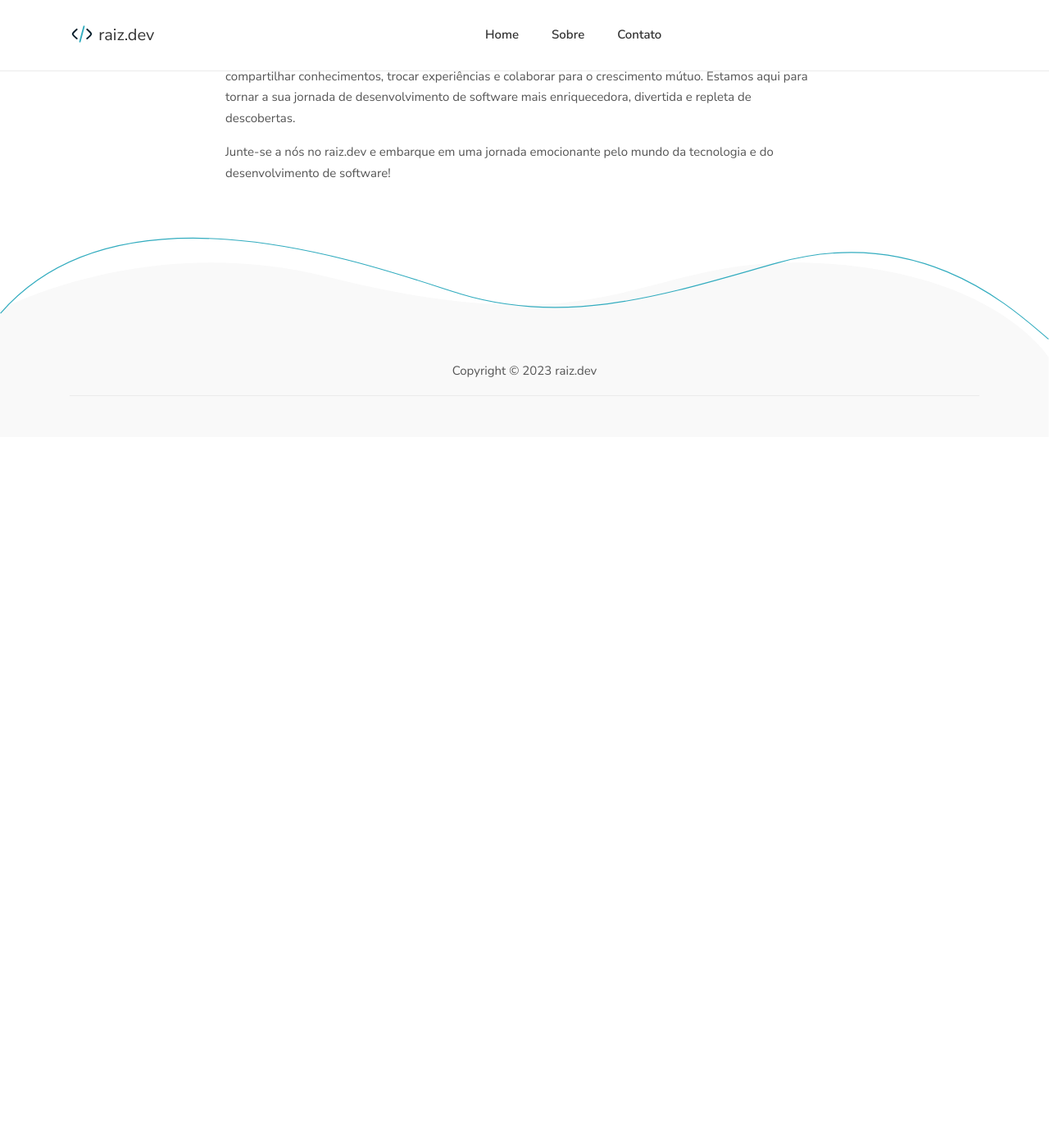
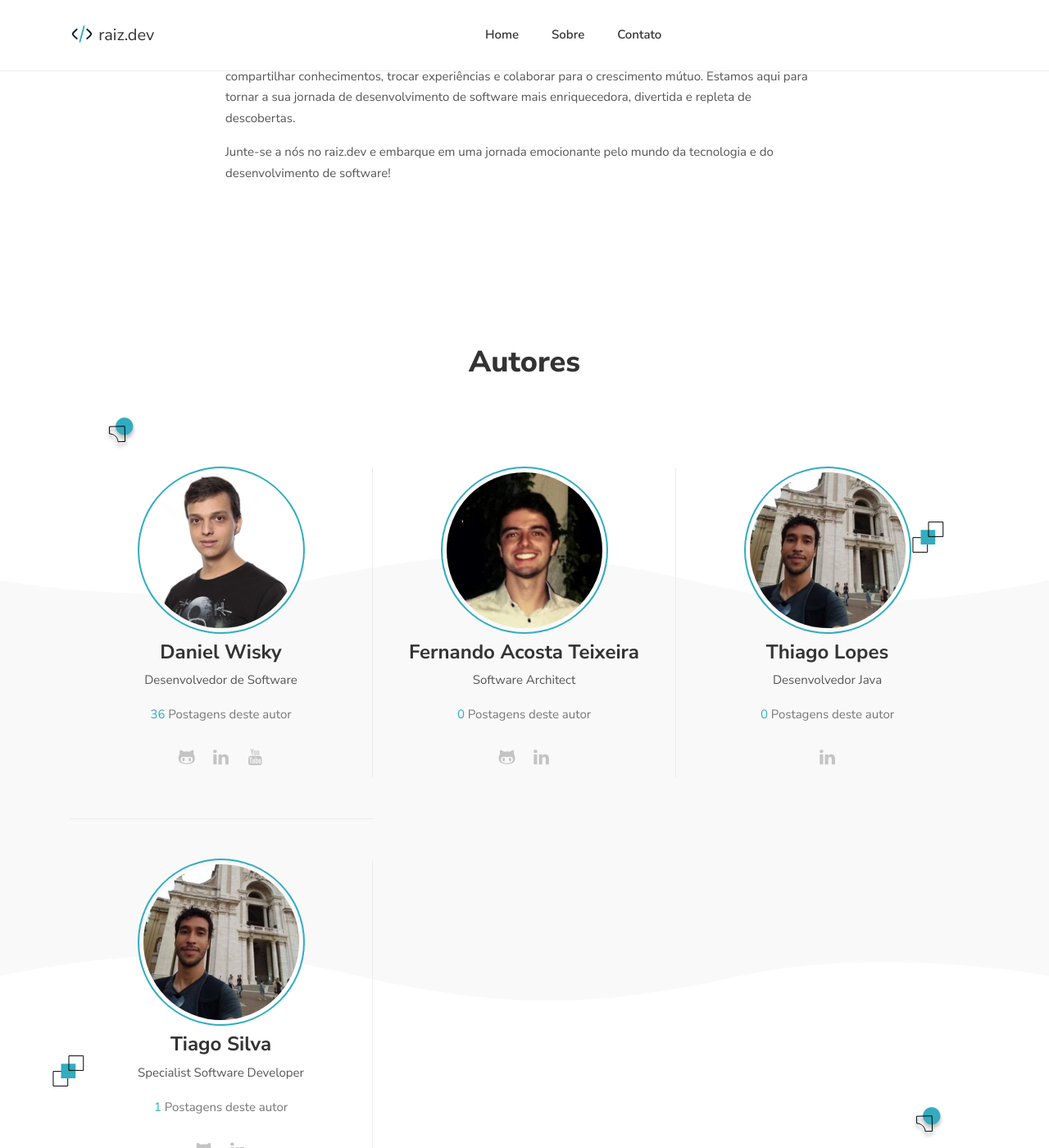
Before and after one commit to raiz-developer/raiz-developer.github.io, a Jekyll site: the page built from sobre.html, in a window 1280 px wide and 1400 px high, scrolled down 751 px. Shown: the whole window at 82% size. Built offline with Jekyll 4.4.1, drawn with Linux system fonts in a browser that asks for light colours; before the commit the page ends 1284 px from its top, so only the background shows below that.

Commit message:
update authors

```diff
--- /dev/null
+++ b/_authors/fernandoacosta.md
@@ -0,0 +1,4 @@
+---
+layout: author
+title: "Fernando Acosta Teixeira"
+---
--- /dev/null
+++ b/_authors/thiagolopes.md
@@ -0,0 +1,4 @@
+---
+layout: author
+title: "Thiago Lopes"
+---
--- a/_includes/widgets/authors.html
+++ b/_includes/widgets/authors.html
@@ -1,6 +1,6 @@
 <div class="widget widget-author">
     <h4 class="widget-title">Autores</h4>
-    {% assign authors = (site.data.authors | sort) %}
+    {% assign authors = site.data.authors | sort %}
     {% for author in authors %}
     <div class="media align-items-center">
         <div class="mr-3">
--- /dev/null
+++ b/_layouts/about.html
@@ -0,0 +1,100 @@
+---
+layout: default
+---
+
+{% include banner.html type="nav" %}
+
+<section class="section-sm">
+    <div class="container">
+        <div class="row">
+            <div class="col-lg-8 mx-auto">
+                {{ content }}
+            </div>
+        </div>
+    </div>
+</section>
+
+<section class="section wave">
+    <img src="/assets/img/backgrounds/wave-bg.svg" class="wave-bg">
+    <div class="container">
+        <div class="row justify-content-around align-items-center">
+            <div class="col-12 mb-5 text-center">
+                <h2>Autores</h2>
+            </div>
+        </div>
+
+        <div class="row no-gutters">
+            {% assign authors = site.data.authors | sort %}
+            {% for author in authors %}
+            <div class="col-lg-4 col-sm-6 author-block">
+                <div class="author-card text-center">
+
+                    <img class="author-image" src="{{ author[1].avatar }}">
+
+                    <h3 class="mb-2"><a href="/autores/{{ author[0] }}" class="post-title">{{ author[1].name }}</a></h3>
+                    <p class="mb-3">{{ author[1].bio }}</p>
+                    {% assign authors-posts = site.posts | where: "author", author[0] %}
+                    <a class="post-count" href="/autores/{{ author[0] }}"><span class="text-primary">{{ authors-posts.size }}</span> Postagens deste autor</a>
+                    <ul class="list-inline social-icons">
+                        {% for social in author[1].social %}
+                        <li class="list-inline-item">
+                            <a href="{{ social.url }}" alt="{{ social.name }}"><i class="{{ social.icon }}"></i></a>
+                        </li>
+                        {% endfor %}
+                    </ul>
+                </div>
+            </div>
+            {% endfor %}
+        </div>
+    </div>
+
+    <svg class="wave-shape-1" width="39" height="40" viewBox="0 0 39 40" fill="none" xmlns="http://www.w3.org/2000/svg">
+        <path d="M0.965848 20.6397L0.943848 38.3906L18.6947 38.4126L18.7167 20.6617L0.965848 20.6397Z" stroke="#040306" stroke-miterlimit="10"></path>
+        <path class="path" d="M10.4966 11.1283L10.4746 28.8792L28.2255 28.9012L28.2475 11.1503L10.4966 11.1283Z"></path>
+        <path d="M20.0078 1.62949L19.9858 19.3804L37.7367 19.4024L37.7587 1.65149L20.0078 1.62949Z" stroke="#040306" stroke-miterlimit="10"></path>
+    </svg>
+
+
+    <svg class="wave-shape-2" width="39" height="39" viewBox="0 0 39 39" fill="none" xmlns="http://www.w3.org/2000/svg">
+        <g filter="url(#filter0_d)">
+            <path class="path" d="M24.1587 21.5623C30.02 21.3764 34.6209 16.4742 34.435 10.6128C34.2491 4.75147 29.3468 0.1506 23.4855 0.336498C17.6241 0.522396 13.0233 5.42466 13.2092 11.286C13.3951 17.1474 18.2973 21.7482 24.1587 21.5623Z"></path>
+            <path d="M5.64626 20.0297C11.1568 19.9267 15.7407 24.2062 16.0362 29.6855L24.631 29.4616L24.1476 10.8081L5.41797 11.296L5.64626 20.0297Z" stroke="#040306" stroke-miterlimit="10"></path>
+        </g>
+        <defs>
+            <filter id="filter0_d" x="0.905273" y="0" width="37.8663" height="38.1979" filterUnits="userSpaceOnUse" color-interpolation-filters="sRGB">
+                <feFlood flood-opacity="0" result="BackgroundImageFix"></feFlood>
+                <feColorMatrix in="SourceAlpha" type="matrix" values="0 0 0 0 0 0 0 0 0 0 0 0 0 0 0 0 0 0 127 0"></feColorMatrix>
+                <feOffset dy="4"></feOffset>
+                <feGaussianBlur stdDeviation="2"></feGaussianBlur>
+                <feColorMatrix type="matrix" values="0 0 0 0 0 0 0 0 0 0 0 0 0 0 0 0 0 0 0.25 0"></feColorMatrix>
+                <feBlend mode="normal" in2="BackgroundImageFix" result="effect1_dropShadow"></feBlend>
+                <feBlend mode="normal" in="SourceGraphic" in2="effect1_dropShadow" result="shape"></feBlend>
+            </filter>
+        </defs>
+    </svg>
+
+    <svg class="wave-shape-3" width="39" height="40" viewBox="0 0 39 40" fill="none" xmlns="http://www.w3.org/2000/svg">
+        <path d="M0.965848 20.6397L0.943848 38.3906L18.6947 38.4126L18.7167 20.6617L0.965848 20.6397Z" stroke="#040306" stroke-miterlimit="10"></path>
+        <path class="path" d="M10.4966 11.1283L10.4746 28.8792L28.2255 28.9012L28.2475 11.1503L10.4966 11.1283Z"></path>
+        <path d="M20.0078 1.62949L19.9858 19.3804L37.7367 19.4024L37.7587 1.65149L20.0078 1.62949Z" stroke="#040306" stroke-miterlimit="10"></path>
+    </svg>
+
+
+    <svg class="wave-shape-4" width="39" height="39" viewBox="0 0 39 39" fill="none" xmlns="http://www.w3.org/2000/svg">
+        <g filter="url(#filter0_d)">
+            <path class="path" d="M24.1587 21.5623C30.02 21.3764 34.6209 16.4742 34.435 10.6128C34.2491 4.75147 29.3468 0.1506 23.4855 0.336498C17.6241 0.522396 13.0233 5.42466 13.2092 11.286C13.3951 17.1474 18.2973 21.7482 24.1587 21.5623Z"></path>
+            <path d="M5.64626 20.0297C11.1568 19.9267 15.7407 24.2062 16.0362 29.6855L24.631 29.4616L24.1476 10.8081L5.41797 11.296L5.64626 20.0297Z" stroke="#040306" stroke-miterlimit="10"></path>
+        </g>
+        <defs>
+            <filter id="filter0_d" x="0.905273" y="0" width="37.8663" height="38.1979" filterUnits="userSpaceOnUse" color-interpolation-filters="sRGB">
+                <feFlood flood-opacity="0" result="BackgroundImageFix"></feFlood>
+                <feColorMatrix in="SourceAlpha" type="matrix" values="0 0 0 0 0 0 0 0 0 0 0 0 0 0 0 0 0 0 127 0"></feColorMatrix>
+                <feOffset dy="4"></feOffset>
+                <feGaussianBlur stdDeviation="2"></feGaussianBlur>
+                <feColorMatrix type="matrix" values="0 0 0 0 0 0 0 0 0 0 0 0 0 0 0 0 0 0 0.25 0"></feColorMatrix>
+                <feBlend mode="normal" in2="BackgroundImageFix" result="effect1_dropShadow"></feBlend>
+                <feBlend mode="normal" in="SourceGraphic" in2="effect1_dropShadow" result="shape"></feBlend>
+            </filter>
+        </defs>
+    </svg>
+</section>
--- a/sobre.html
+++ b/sobre.html
@@ -1,5 +1,5 @@
 ---
-layout: page
+layout: about
 title: "Sobre"
 ---
 
```
Also changed, not shown: _data/authors.yml (+21 -0 lines), assets/img/authors/fernandoacosta.jpeg (added), assets/img/authors/thiagolopes.jpeg (added).
